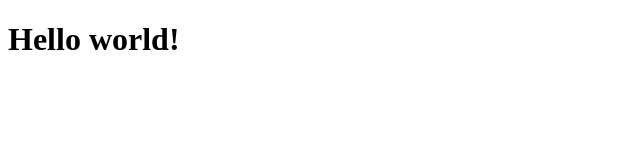
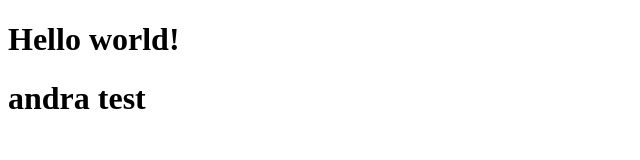
Before and after one commit to xmozaffary/systemintegration, a plain HTML site: page index.html in a window 1280 px wide. Shown: the whole page, without its empty margins (0-640 px from the left). Drawn offline with Linux system fonts and the light colour scheme.

Commit message:
test andra gången

```diff
--- a/index.html
+++ b/index.html
@@ -8,5 +8,6 @@
 </head>
 <body>
     <h1>Hello world!</h1>
+    <h1>andra test</h1>
 </body>
 </html>
```
